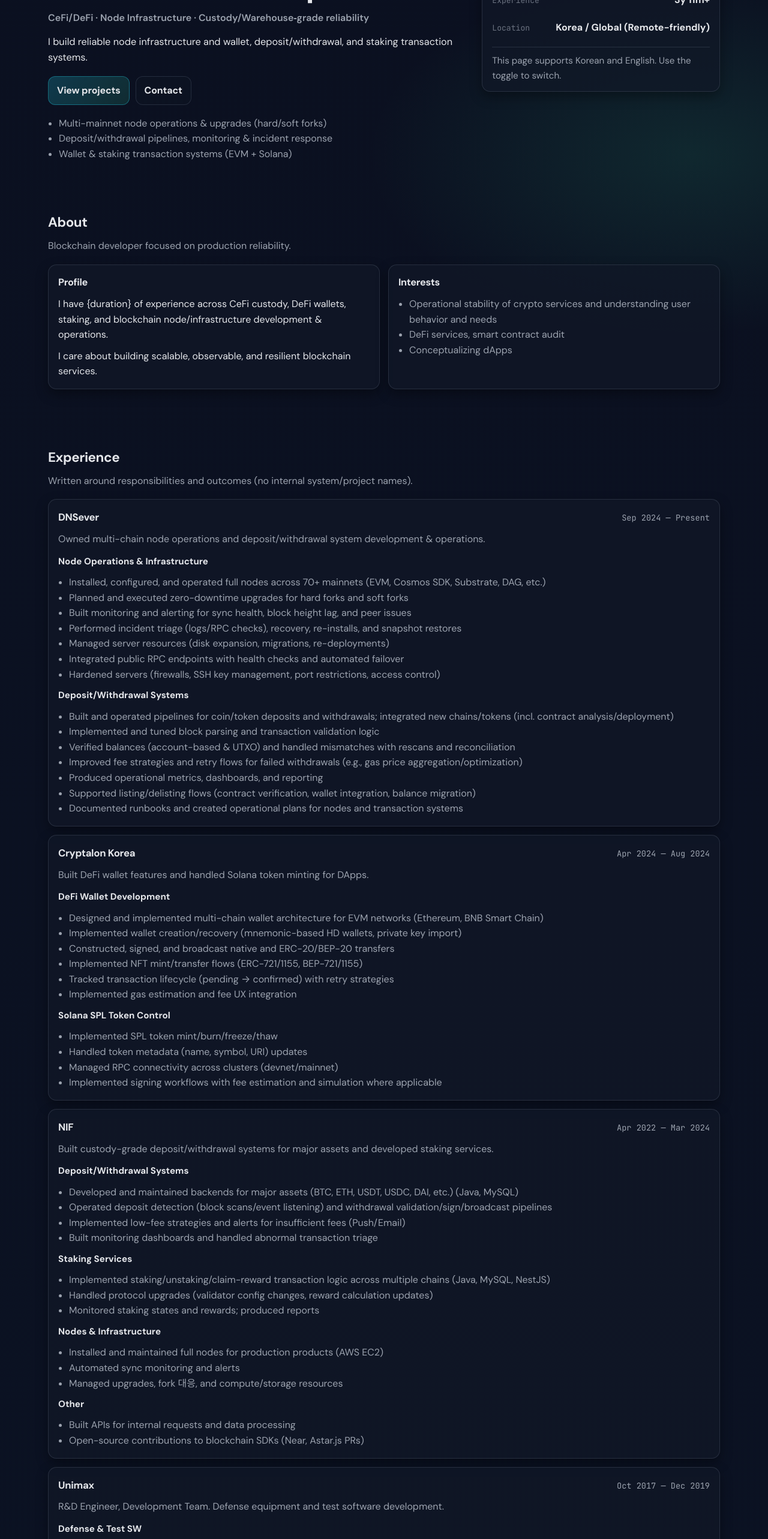
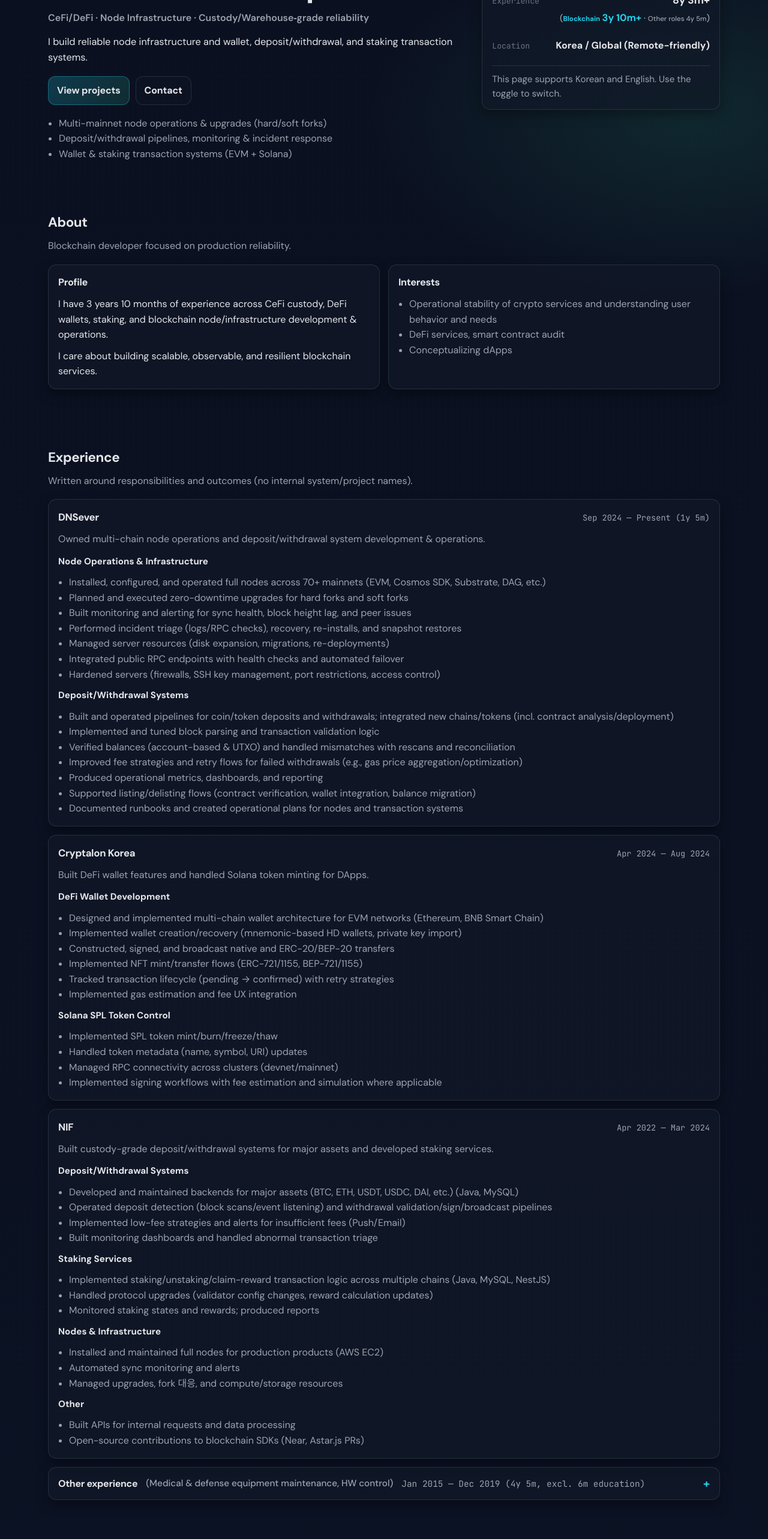
Before and after one commit to johnnyji-dev/AboutMe, a React (Create React App) app: page / in a window 1280 px wide. Shown: the part 234-2800 px from the top of the page at 60% size. Built offline with nearby package versions, Linux system fonts and the light colour scheme.

Commit message:
feat: 경력 카드 재직 중 기간을 현재 날짜 기준으로 동적 계산
Co-authored-by: Cursor <cursoragent@cursor.com>

```diff
--- a/src/App.css
+++ b/src/App.css
@@ -287,6 +287,41 @@ a {
   text-align: right;
 }
 
+.hero-card-value-with-note {
+  display: flex;
+  flex-direction: column;
+  align-items: flex-end;
+  gap: 2px;
+}
+
+.hero-card-value-main {
+  font-size: 1.08rem;
+}
+
+.hero-card-value-note {
+  display: block;
+  font-weight: 500;
+  color: var(--muted);
+  font-size: 0.9rem;
+}
+
+.hero-card-value-duration {
+  font-size: 1.02rem;
+}
+
+.hero-card-value-emphasis {
+  color: var(--accent);
+  font-weight: 700;
+}
+
+.hero-card-value-label {
+  font-size: 0.72rem;
+}
+
+.hero-card-value-others {
+  font-size: 0.72rem;
+}
+
 .hero-card-divider {
   height: 1px;
   background: var(--border);
@@ -423,6 +458,67 @@ a {
   margin: 0;
   padding-left: 18px;
   color: var(--muted);
+}
+
+.exp-others-wrap {
+  display: grid;
+  gap: 14px;
+}
+
+.exp-others-toggle {
+  display: flex;
+  flex-wrap: wrap;
+  align-items: center;
+  gap: 10px 14px;
+  width: 100%;
+  padding: 14px 16px;
+  border: 1px solid var(--border);
+  border-radius: var(--radius);
+  background: var(--card);
+  box-shadow: var(--shadow2);
+  color: var(--text);
+  font-family: var(--font-sans);
+  font-size: 1rem;
+  text-align: left;
+  cursor: pointer;
+}
+
+.exp-others-toggle:hover {
+  border-color: var(--border2);
+  background: rgba(17, 24, 39, 0.85);
+}
+
+.exp-others-toggle:focus-visible {
+  outline: 2px solid var(--accent);
+  outline-offset: 2px;
+}
+
+.exp-others-label {
+  font-weight: 700;
+  letter-spacing: -0.02em;
+}
+
+.exp-others-summary {
+  color: var(--muted);
+  font-weight: 500;
+  font-size: 0.95rem;
+}
+
+.exp-others-period {
+  color: var(--muted);
+  font-family: var(--font-mono);
+  font-size: 0.9rem;
+}
+
+.exp-others-icon {
+  margin-left: auto;
+  font-size: 1.2rem;
+  font-weight: 700;
+  color: var(--accent);
+}
+
+.exp-others-stack {
+  margin-top: 0;
 }
 
 /* ===== Tabs & Projects ===== */
--- a/src/App.js
+++ b/src/App.js
@@ -1,9 +1,64 @@
 import React, { useState, useEffect } from 'react';
 import { DATA, STORAGE_KEY_LANG, getInitialLang } from './data';
+
+const EXPERIENCE_START = new Date(2022, 3, 1); // 2022년 4월 1일
+
+function getExperienceDuration() {
+  const end = new Date();
+  const months =
+    (end.getFullYear() - EXPERIENCE_START.getFullYear()) * 12 +
+    (end.getMonth() - EXPERIENCE_START.getMonth()) +
+    (end.getDate() >= EXPERIENCE_START.getDate() ? 0 : -1);
+  const y = Math.floor(months / 12);
+  const m = months % 12;
+  return { y, m };
+}
+
+function formatExperienceForHero(lang, { y, m }) {
+  if (lang === 'ko') return `${y}년 ${m}개월+`;
+  return `${y}y ${m}m+`;
+}
+
+function formatExperienceForParagraph(lang, { y, m }) {
+  if (lang === 'ko') return `${y}년 ${m}개월`;
+  return `${y} year${y !== 1 ? 's' : ''} ${m} month${m !== 1 ? 's' : ''}`;
+}
+
+const OTHERS_DURATION = { y: 4, m: 5 };
+
+function getTotalExperienceDuration(blockchain, others = OTHERS_DURATION) {
+  const totalMonths = (blockchain.y * 12 + blockchain.m) + (others.y * 12 + others.m);
+  return { y: Math.floor(totalMonths / 12), m: totalMonths % 12 };
+}
+
+function getDurationFromRange(periodStart, periodEnd, lang) {
+  const [yS, mS] = periodStart.split('-').map(Number);
+  const end = periodEnd ? (() => { const [yE, mE] = periodEnd.split('-').map(Number); return new Date(yE, mE - 1, 1); })() : new Date();
+  const start = new Date(yS, mS - 1, 1);
+  const months = (end.getFullYear() - start.getFullYear()) * 12 + (end.getMonth() - start.getMonth());
+  const y = Math.floor(months / 12);
+  const m = months % 12;
+  if (lang === 'ko') return `${y}년 ${m}개월`;
+  return `${y}y ${m}m`;
+}
+
+function formatExpPeriod(item, lang) {
+  if (!item.periodStart) return item.period;
+  const duration = getDurationFromRange(item.periodStart, item.periodEnd ?? null, lang);
+  return item.period.replace(/{duration}/g, duration);
+}
 
 function App() {
   const [lang, setLang] = useState(getInitialLang);
   const [projectTab, setProjectTab] = useState('blockchains');
+  const [othersExpanded, setOthersExpanded] = useState(false);
+  const experienceDurationRaw = getExperienceDuration();
+  const experienceDuration = formatExperienceForHero(lang, experienceDurationRaw);
+  const experienceDurationForParagraph = formatExperienceForParagraph(lang, experienceDurationRaw);
+  const totalDurationRaw = getTotalExperienceDuration(experienceDurationRaw);
+  const totalDuration = formatExperienceForHero(lang, totalDurationRaw);
+  const othersDurationFormatted =
+    lang === 'ko' ? `${OTHERS_DURATION.y}년 ${OTHERS_DURATION.m}개월` : `${OTHERS_DURATION.y}y ${OTHERS_DURATION.m}m`;
 
   useEffect(() => {
     if (typeof window !== 'undefined') {
@@ -84,7 +139,13 @@ function App() {
               </div>
               <div className="hero-card-row">
                 <span className="label">{d.facts.years}</span>
-                <span className="value">{d.facts.yearsValue}</span>
+                <span className="value hero-card-value-with-note">
+                  <span className="hero-card-value-main">{totalDuration}</span>
+                  <span className="hero-card-value-note">
+                    (<span className="hero-card-value-emphasis"><span className="hero-card-value-label">{d.facts.blockchainLabel}</span> <span className="hero-card-value-duration">{experienceDuration}</span></span>
+                    {lang === 'ko' ? ' · ' : ' · '}<span className="hero-card-value-others"><span className="hero-card-value-label">{d.facts.othersRoleLabel}</span> {othersDurationFormatted}</span>)
+                  </span>
+                </span>
               </div>
               <div className="hero-card-row">
                 <span className="label">{d.facts.location}</span>
@@ -105,7 +166,7 @@ function App() {
             <div className="grid-two">
               <div className="card">
                 <h3 className="card-title">{d.about.profileTitle}</h3>
-                <p className="card-text">{d.about.profileP1}</p>
+                <p className="card-text">{d.about.profileP1.replace(/{duration}/g, experienceDurationForParagraph)}</p>
                 <p className="card-text">{d.about.profileP2}</p>
               </div>
               <div className="card">
@@ -127,11 +188,11 @@ function App() {
               <p className="section-desc">{d.exp.desc}</p>
             </div>
             <div className="stack">
-              {d.exp.items.map((item, i) => (
+              {d.exp.items.slice(0, -3).map((item, i) => (
                 <article key={i} className="exp-card">
                   <div className="exp-top">
                     <h3 className="exp-company">{item.company}</h3>
-                    <div className="exp-period">{item.period}</div>
+                    <div className="exp-period">{formatExpPeriod(item, lang)}</div>
                   </div>
                   <p className="exp-lede">{item.lede}</p>
                   <div className="exp-area">
@@ -148,6 +209,44 @@ function App() {
                   </div>
                 </article>
               ))}
+              <div className="exp-others-wrap">
+                <button
+                  type="button"
+                  className="exp-others-toggle"
+                  onClick={() => setOthersExpanded((e) => !e)}
+                  aria-expanded={othersExpanded}
+                >
+                  <span className="exp-others-label">{d.exp.othersLabel}</span>
+                  <span className="exp-others-summary">({d.exp.othersSummary})</span>
+                  <span className="exp-others-period">{d.exp.othersPeriod}</span>
+                  <span className="exp-others-icon" aria-hidden="true">{othersExpanded ? '−' : '+'}</span>
+                </button>
+                {othersExpanded && (
+                  <div className="stack exp-others-stack">
+                    {d.exp.items.slice(-3).map((item, i) => (
+                      <article key={i} className="exp-card">
+                        <div className="exp-top">
+                          <h3 className="exp-company">{item.company}</h3>
+                          <div className="exp-period">{formatExpPeriod(item, lang)}</div>
+                        </div>
+                        <p className="exp-lede">{item.lede}</p>
+                        <div className="exp-area">
+                          {item.areas.map((a, j) => (
+                            <React.Fragment key={j}>
+                              <h4>{a.title}</h4>
+                              <ul>
+                                {a.bullets.map((b, k) => (
+                                  <li key={k}>{b}</li>
+                                ))}
+                              </ul>
+                            </React.Fragment>
+                          ))}
+                        </div>
+                      </article>
+                    ))}
+                  </div>
+                )}
+              </div>
             </div>
           </div>
         </section>
--- a/src/data.js
+++ b/src/data.js
@@ -44,7 +44,8 @@ export const DATA = {
       items: [
         {
           company: "디앤에스에버",
-          period: "2024.09 ~ 재직 중 (1년 6개월)",
+          period: "2024.09 ~ 재직 중 ({duration})",
+          periodStart: "2024-09",
           lede: "다수 블록체인 노드 운영과 입출금 시스템 개발·운영을 담당했습니다.",
           areas: [
             {
@@ -311,7 +312,8 @@ export const DATA = {
       items: [
         {
           company: "DNSever",
-          period: "Sep 2024 — Present",
+          period: "Sep 2024 — Present ({duration})",
+          periodStart: "2024-09",
           lede: "Owned multi-chain node operations and deposit/withdrawal system development & operations.",
           areas: [
             {
```
